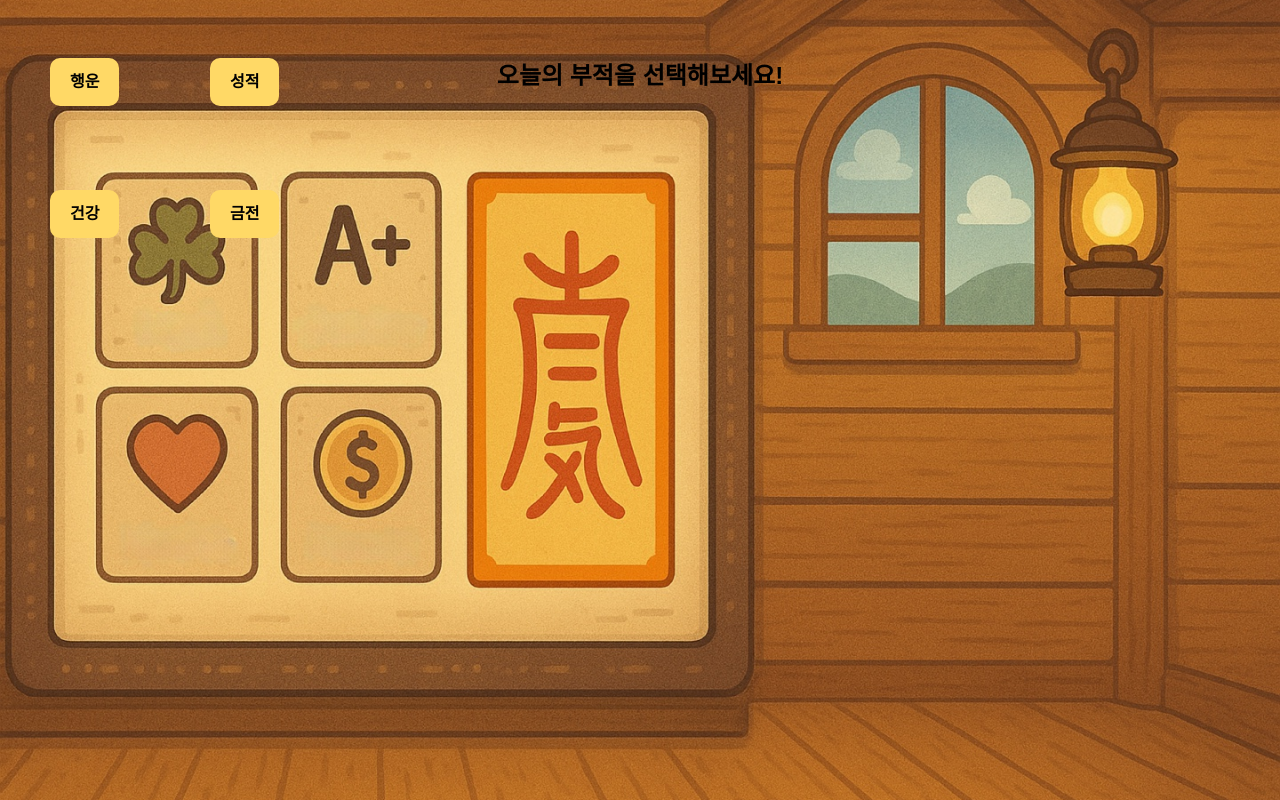
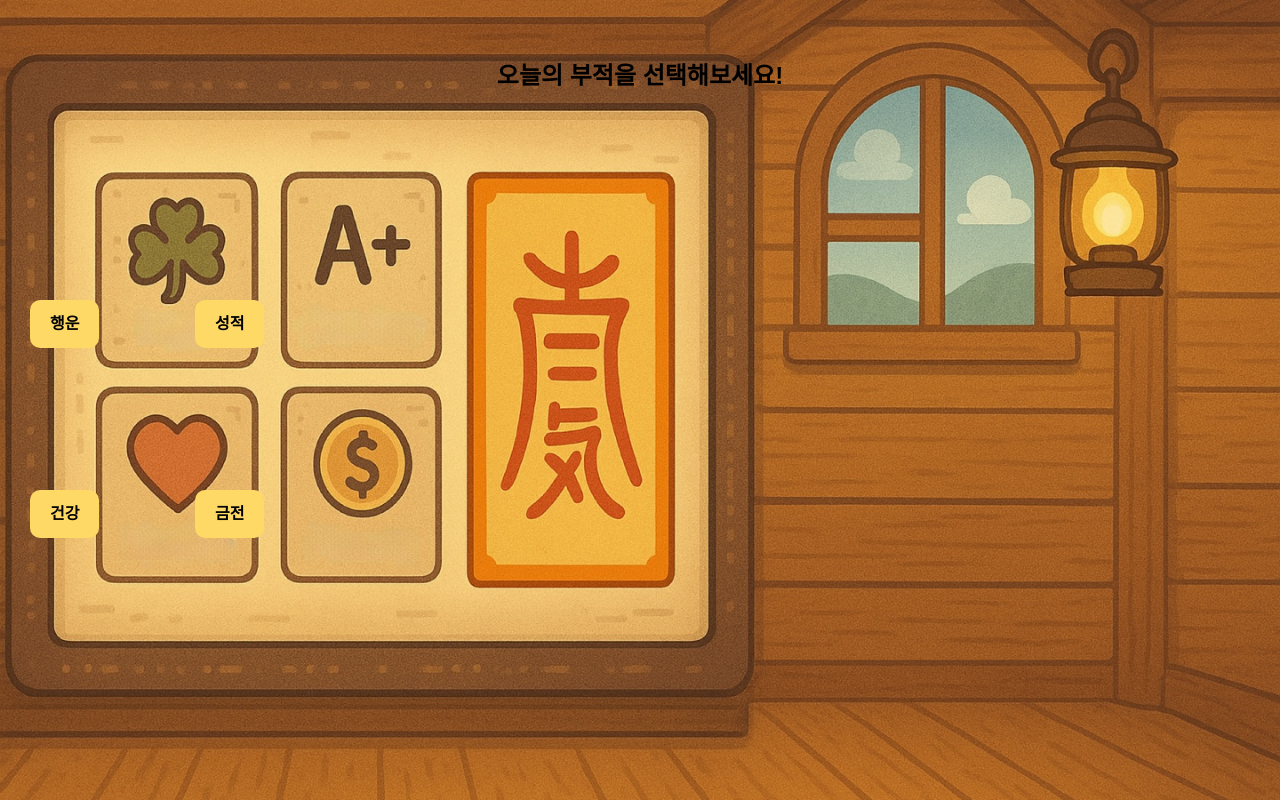
Before and after one commit to YOONKYEONG07/moodragon, a website: page public/talisman.html in a window 1280 px wide. Drawn offline with nearby package versions, Linux system fonts and the light colour scheme.

Commit message:
Update talisman.html

```diff
--- a/public/talisman.html
+++ b/public/talisman.html
@@ -46,10 +46,10 @@
   <h1 class="text-2xl font-bold mb-4">오늘의 부적을 선택해보세요!</h1>
 
     <!-- 부적 버튼들 -->
-    <button class="talisman-btn absolute" style="top: 48px; left: 40px;" onclick="showTalisman('행운')">행운</button>
-    <button class="talisman-btn absolute" style="top: 48px; left: 200px;" onclick="showTalisman('성적')">성적</button>
-    <button class="talisman-btn absolute" style="top: 180px; left: 40px;" onclick="showTalisman('건강')">건강</button>
-    <button class="talisman-btn absolute" style="top: 180px; left: 200px;" onclick="showTalisman('금전')">금전</button>
+    <button class="talisman-btn absolute" style="top: 290px; left: 20px;" onclick="showTalisman('행운')">행운</button>
+    <button class="talisman-btn absolute" style="top: 290px; left: 185px;" onclick="showTalisman('성적')">성적</button>
+    <button class="talisman-btn absolute" style="top: 480px; left: 20px;" onclick="showTalisman('건강')">건강</button>
+    <button class="talisman-btn absolute" style="top: 480px; left: 185px;" onclick="showTalisman('금전')">금전</button>
   </div>
 
   <!-- 선택된 부적 이미지 표시 -->
```
